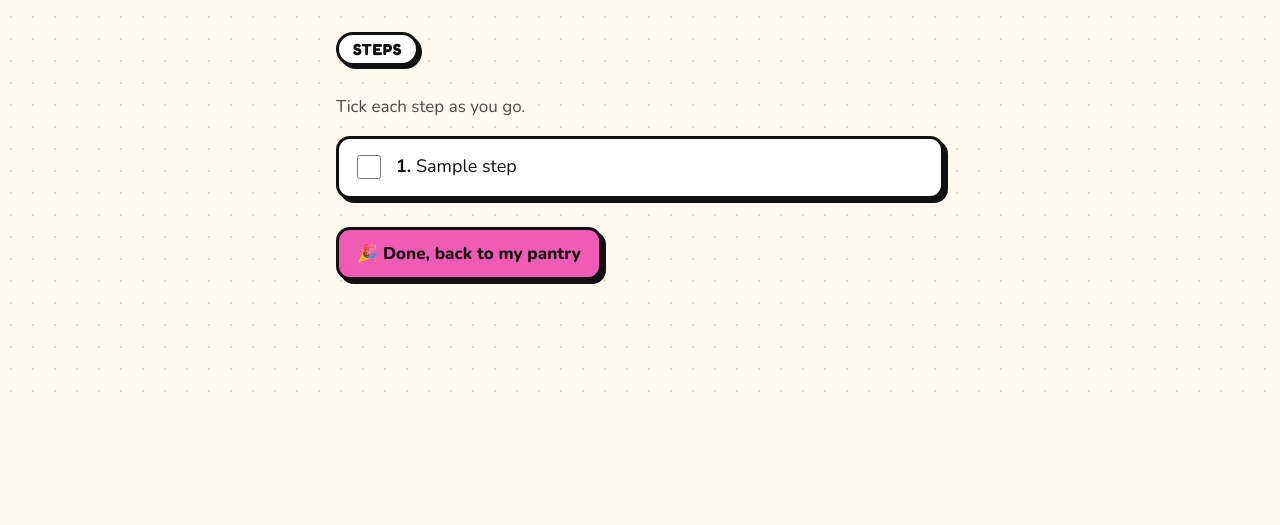
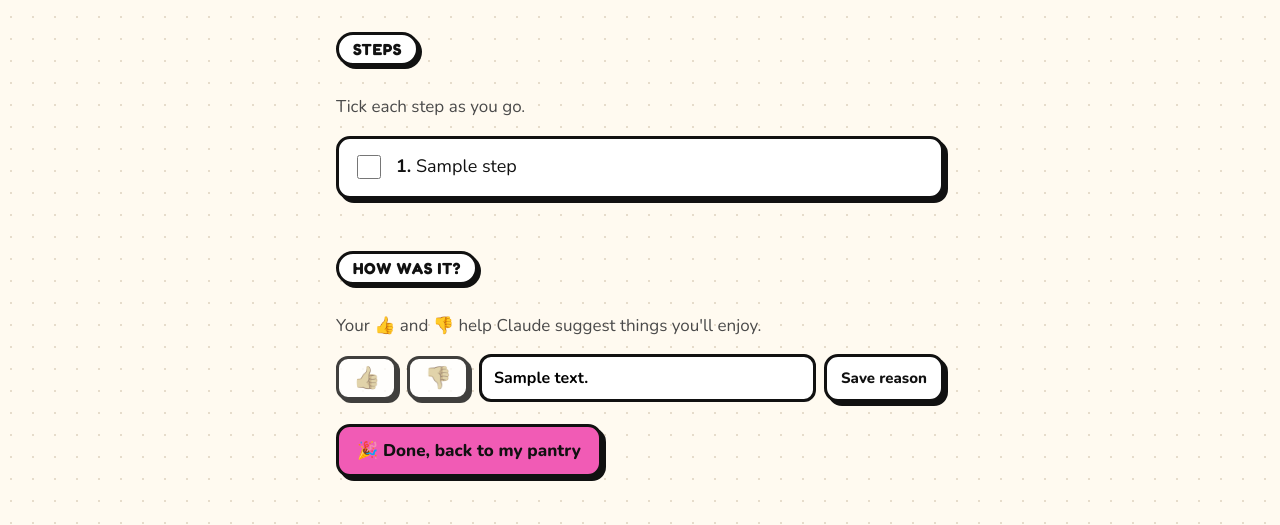
Before and after one commit to louistaup1/Meal-planning-app, a Flask app: template templates/cooking.html in a window 1280 px wide. Shown: the part 390-915 px from the top of the page. Before the commit the page ends 782 px from the top, so only its background shows below. Run offline with Flask 3, Linux system fonts and the light colour scheme; the visitor is signed in with stand-in values (Sample User, id 1); tables that the repository leaves empty hold one stand-in row (values such as "Sample post"); the template is opened without the code that fills it: most values are stand-ins (such as "Sample title", 1, 10 or a date in 2020).

Commit message:
Ratings: 👍 / 👎 buttons with optional reasons on cards, recipes and after cooking
Co-Authored-By: Claude Opus 5.5 <noreply@anthropic.com>
Claude-Session: https://claude.ai/code/session_017iq3FMmj1rHiFEmpAhq1i3

```diff
--- a/app.py
+++ b/app.py
@@ -28,6 +28,10 @@ from recipes import (
     check_against_pantry,
     details_from_suggestion,
     disliked_my_recipe_ids,
+    find_rating,
+    rating_change,
+    rating_key,
+    title_key,
     format_cooked_date,
     last_cooked_lookup,
     when_last_cooked,
@@ -258,8 +262,10 @@ def create_app(
 
         # Show "✅ Cooked before" on recipes in your cooking diary.
         lookup = last_cooked_lookup(database.get_cooked_log(app.config["DB_PATH"]))
+        ratings = database.get_ratings(app.config["DB_PATH"])
         for suggestion in suggestions:
             suggestion["last_cooked"] = format_cooked_date(when_last_cooked(suggestion, lookup))
+            suggestion["rating"] = find_rating(suggestion, ratings)
 
         return render_template(
             "suggest.html",
@@ -273,6 +279,50 @@ def create_app(
             suggestions=suggestions,
             error=error,
         )
+
+    # --- 👍 / 👎 ratings -----------------------------------------------------
+
+    def apply_rating(recipe, my_recipe_id=None):
+        """Store what the rating buttons asked for, for this recipe."""
+        key = rating_key(recipe)
+        ratings = database.get_ratings(app.config["DB_PATH"])
+        change = rating_change(find_rating(recipe, ratings), request.form.get("choice", ""),
+                               request.form.get("note", ""))
+        old_title_key = title_key(recipe["title"])
+        if change[0] == "save":
+            database.save_rating(app.config["DB_PATH"], key, recipe["title"], change[1], change[2], my_recipe_id)
+            if old_title_key != key:
+                database.delete_rating(app.config["DB_PATH"], old_title_key)  # rated before it was saved
+        elif change[0] == "delete":
+            database.delete_rating(app.config["DB_PATH"], key)
+            database.delete_rating(app.config["DB_PATH"], old_title_key)
+
+    def back_to(page, suggestion_id=None, my_recipe_id=None):
+        """Go back to the page the rating buttons were on."""
+        if page == "suggest":
+            return redirect(url_for("suggest_page"))
+        if page == "cooking":
+            return redirect(url_for("cooking_page", suggestion_id=suggestion_id))
+        if page == "my_recipe":
+            return redirect(url_for("my_recipe_page", recipe_id=my_recipe_id))
+        return redirect(url_for("recipe_page", suggestion_id=suggestion_id))
+
+    @app.route("/recipes/<int:suggestion_id>/rate", methods=["POST"])
+    def rate_suggestion_action(suggestion_id):
+        recipe = database.get_suggestion(app.config["DB_PATH"], suggestion_id)
+        if recipe is None:
+            abort(404)
+        my_id = recipe.get("from_my_recipe_id") or recipe.get("saved_as_my_recipe_id")
+        apply_rating(recipe, my_id)
+        return back_to(request.form.get("back"), suggestion_id=suggestion_id)
+
+    @app.route("/my-recipes/<int:recipe_id>/rate", methods=["POST"])
+    def rate_my_recipe_action(recipe_id):
+        recipe = database.get_my_recipe(app.config["DB_PATH"], recipe_id)
+        if recipe is None:
+            abort(404)
+        apply_rating({"title": recipe["title"], "my_recipe_id": recipe_id}, recipe_id)
+        return back_to("my_recipe", my_recipe_id=recipe_id)
 
     # --- Saving a suggestion to My recipes ---------------------------------
 
@@ -307,6 +357,7 @@ def create_app(
         my_recipe_ids = {r["id"] for r in database.get_all_my_recipes(app.config["DB_PATH"])}
         checked = mark_saved(check_against_pantry(recipe, pantry_items), my_recipe_ids)
         checked["id"] = suggestion_id
+        checked["rating"] = find_rating(checked, database.get_ratings(app.config["DB_PATH"]))
         staples = [i["name"] for i in checked["ingredients"] if i["status"] == "assumed"]
         return render_template(
             "recipe.html",
@@ -372,6 +423,8 @@ def create_app(
             abort(404)
         if "cooked" not in recipe:
             return redirect(url_for("recipe_page", suggestion_id=suggestion_id))
+        recipe["id"] = suggestion_id
+        recipe["rating"] = find_rating(recipe, database.get_ratings(app.config["DB_PATH"]))
         return render_template("cooking.html", recipe=recipe, suggestion_id=suggestion_id)
 
     # --- Add from photos (receipts, shelves, spice jars...) --------------
@@ -453,7 +506,9 @@ def create_app(
                 return redirect(url_for("my_recipe_page", recipe_id=recipe_id))
         my_recipes = database.get_all_my_recipes(app.config["DB_PATH"])
         lookup = last_cooked_lookup(database.get_cooked_log(app.config["DB_PATH"]))
+        ratings = database.get_ratings(app.config["DB_PATH"])
         for recipe in my_recipes:
+            recipe["rating"] = find_rating({"title": recipe["title"], "my_recipe_id": recipe["id"]}, ratings)
             recipe["tidy"] = database.get_my_recipe_details(app.config["DB_PATH"], recipe["id"]) is not None
             recipe["last_cooked"] = format_cooked_date(
                 when_last_cooked({"title": recipe["title"], "my_recipe_id": recipe["id"]}, lookup))
@@ -465,6 +520,8 @@ def create_app(
         if recipe is None:
             abort(404)
         details = database.get_my_recipe_details(app.config["DB_PATH"], recipe_id)
+        recipe["rating"] = find_rating({"title": recipe["title"], "my_recipe_id": recipe_id},
+                                       database.get_ratings(app.config["DB_PATH"]))
         return render_template("my_recipe.html", recipe=recipe, details=details)
 
     def tidy_and_save(recipe_id, title, text, done_message):
--- a/recipes.py
+++ b/recipes.py
@@ -378,3 +378,22 @@ def describe_ratings(ratings):
 def disliked_my_recipe_ids(ratings):
     """Your own recipes you've given a 👎, so they aren't offered to Claude any more."""
     return {r["my_recipe_id"] for r in ratings if r["rating"] == -1 and r["my_recipe_id"] is not None}
+
+
+def rating_change(current, choice, note=""):
+    """
+    What a tap on the rating buttons does. `current` is the existing rating (or None).
+      choice "like" / "dislike": set it; tapping the one already chosen removes it.
+                                 Switching between 👍 and 👎 starts the reason afresh.
+      choice "note":             save the reason for the existing rating.
+    Returns ("save", rating, note), ("delete",) or ("nothing",).
+    """
+    note = note.strip()[:200]
+    if choice in ("like", "dislike"):
+        value = 1 if choice == "like" else -1
+        if current and current["rating"] == value:
+            return ("delete",)
+        return ("save", value, "")
+    if choice == "note" and current:
+        return ("save", current["rating"], note)
+    return ("nothing",)
--- a/static/style.css
+++ b/static/style.css
@@ -486,3 +486,32 @@ details.category:not([open]) .fold-arrow { transform: rotate(-90deg); }
 /* ---------- Tidied My recipes ---------- */
 
 .original-text { white-space: pre-wrap; line-height: 1.45; padding-top: 12px; }
+
+/* ---------- 👍 / 👎 ratings ---------- */
+
+.rating-box { display: flex; flex-wrap: wrap; align-items: center; gap: 10px; margin: 10px 0; }
+.rate-buttons { display: flex; gap: 10px; }
+.rate-button {
+  font-size: 22px;
+  line-height: 1;
+  padding: 8px 14px;
+  background: var(--card);
+  border: 3px solid var(--outline);
+  border-radius: 12px;
+  box-shadow: 3px 3px 0 var(--outline);
+  cursor: pointer;
+  filter: grayscale(0.7);
+  opacity: 0.8;
+}
+.rate-button.is-on { background: var(--mint); filter: none; opacity: 1; transform: rotate(-4deg); }
+.rate-button.is-on.is-dislike { background: #ffd6d6; transform: rotate(4deg); }
+.rating-note { display: flex; gap: 8px; flex: 1; min-width: 240px; }
+.rating-note input[type="text"] {
+  flex: 1;
+  padding: 10px 12px;
+  font: 700 16px "Nunito", sans-serif;
+  border: 3px solid var(--outline);
+  border-radius: 12px;
+}
+.note-button { padding: 8px 14px; font-size: 15px; }
+.done-button { margin-top: 12px; }
--- /dev/null
+++ b/templates/_rating.html
@@ -0,0 +1,25 @@
+{#
+  👍 / 👎 buttons and an optional "Why?" reason, shared by several pages.
+  Needs: rating (the current rating or none), rate_url, back (which page to return to).
+#}
+<div class="rating-box">
+  <form method="post" action="{{ rate_url }}" class="inline-form rate-buttons">
+    <input type="hidden" name="back" value="{{ back }}">
+    <button type="submit" name="choice" value="like" aria-label="I like this"
+            aria-pressed="{{ 'true' if rating and rating.rating == 1 else 'false' }}"
+            class="rate-button {% if rating and rating.rating == 1 %}is-on{% endif %}">👍</button>
+    <button type="submit" name="choice" value="dislike" aria-label="I don't like this"
+            aria-pressed="{{ 'true' if rating and rating.rating == -1 else 'false' }}"
+            class="rate-button {% if rating and rating.rating == -1 %}is-on is-dislike{% endif %}">👎</button>
+  </form>
+  {% if rating %}
+    <form method="post" action="{{ rate_url }}" class="inline-form rating-note">
+      <input type="hidden" name="back" value="{{ back }}">
+      <input type="hidden" name="choice" value="note">
+      <input type="text" name="note" value="{{ rating.note }}" maxlength="200"
+             placeholder="{{ 'Why? e.g. kids loved it' if rating.rating == 1 else 'Why? e.g. too spicy' }} (optional)"
+             aria-label="Why?">
+      <button type="submit" class="button note-button">Save reason</button>
+    </form>
+  {% endif %}
+</div>
--- a/templates/cooking.html
+++ b/templates/cooking.html
@@ -26,5 +26,11 @@
     {% endfor %}
   </ol>
 
-  <a href="{{ url_for('pantry_page') }}" class="button primary">🎉 Done, back to my pantry</a>
+  <h2>How was it?</h2>
+  <p class="hint">Your 👍 and 👎 help Claude suggest things you'll enjoy.</p>
+  {% with rating=recipe.rating, rate_url=url_for('rate_suggestion_action', suggestion_id=suggestion_id), back="cooking" %}
+    {% include "_rating.html" %}
+  {% endwith %}
+
+  <a href="{{ url_for('pantry_page') }}" class="button primary done-button">🎉 Done, back to my pantry</a>
 {% endblock %}
--- a/templates/my_recipe.html
+++ b/templates/my_recipe.html
@@ -5,6 +5,9 @@
 {% block content %}
   <p><a href="{{ url_for('my_recipes_page') }}">← Back to my recipes</a></p>
   <h1>{{ recipe.title }}</h1>
+  {% with rating=recipe.rating, rate_url=url_for('rate_my_recipe_action', recipe_id=recipe.id), back="my_recipe" %}
+    {% include "_rating.html" %}
+  {% endwith %}
 
   {% if details %}
     <p class="recipe-facts">
--- a/templates/my_recipes.html
+++ b/templates/my_recipes.html
@@ -12,7 +12,7 @@
       {% for recipe in my_recipes %}
         <li class="item">
           <a href="{{ url_for('my_recipe_page', recipe_id=recipe.id) }}" class="item-link">
-            <span class="item-name">{{ recipe.title }}</span>
+            <span class="item-name">{{ recipe.title }}{% if recipe.rating %} {{ '👍' if recipe.rating.rating == 1 else '👎' }}{% endif %}</span>
             {% if recipe.last_cooked %}<span class="item-amount">✅ last cooked {{ recipe.last_cooked }}</span>{% endif %}
             {% if not recipe.tidy %}<span class="item-expiry">✨ Not tidied yet: open it to tidy up</span>{% endif %}
           </a>
--- a/templates/recipe.html
+++ b/templates/recipe.html
@@ -15,6 +15,9 @@
   {% if recipe.from_my_recipe_id %}<p class="from-mine">📖 From my recipes</p>{% endif %}
   <p>{{ recipe.summary }}</p>
   <div class="card-buttons">{% include "_save_button.html" %}</div>
+  {% with rating=recipe.rating, rate_url=url_for('rate_suggestion_action', suggestion_id=recipe.id), back="recipe" %}
+    {% include "_rating.html" %}
+  {% endwith %}
 
   {% if recipe.cooked %}
     <p class="notice">You've already started cooking this.
--- a/templates/suggest.html
+++ b/templates/suggest.html
@@ -77,6 +77,9 @@
         <a href="{{ url_for('recipe_page', suggestion_id=recipe.id) }}" class="button primary">Cook this</a>
         {% include "_save_button.html" %}
       </div>
+      {% with rating=recipe.rating, rate_url=url_for('rate_suggestion_action', suggestion_id=recipe.id), back="suggest" %}
+        {% include "_rating.html" %}
+      {% endwith %}
     </article>
   {% endfor %}
 
```
Also changed, not shown: CLAUDE.md (+4 -2 lines), tests/test_ratings.py (+126 -0 lines), README.md.
